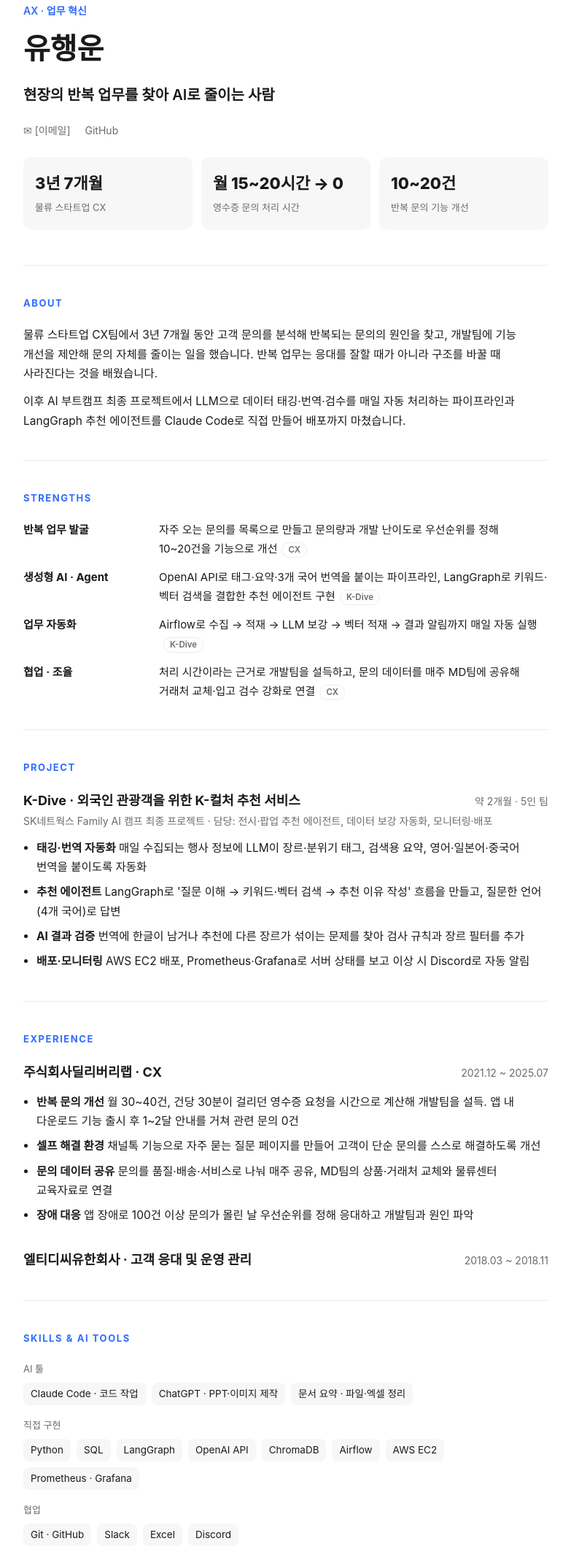
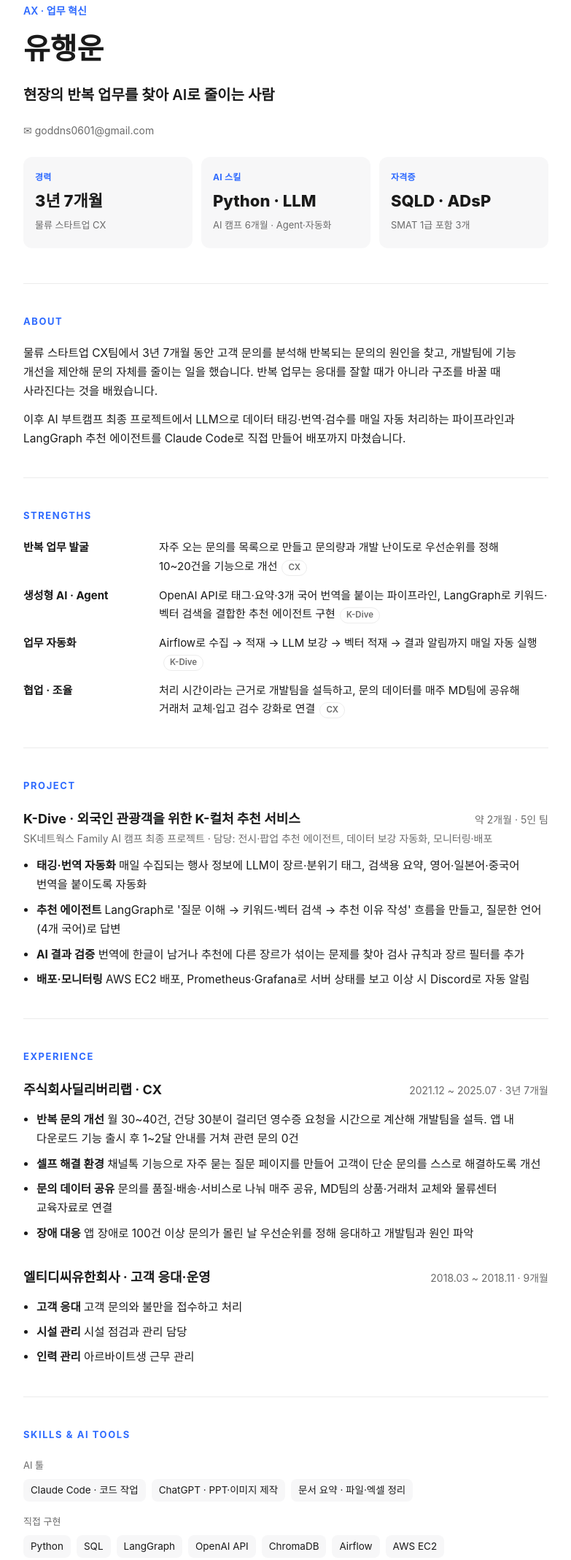
Before and after one commit to happyhippo-cmd/happyhippo-cmd.github.io, a plain HTML site: page index.html in a window 1280 px wide. Shown: the part 69-2206 px from the top of the page at 73% size, without its empty margins (248-1031 px from the left). Drawn offline with Linux system fonts and the light colour scheme; a web font is replaced by a local one.

Commit message:
이력서 업데이트: 이메일 추가, GitHub 링크 삭제, 상단 칸 경력·스킬·자격증으로 변경, 엘티디씨 경력 형식 통일
Co-Authored-By: Claude Opus 5.5 <noreply@anthropic.com>
Claude-Session: https://claude.ai/code/session_01U11s1v1NANb17M84b2icnH

```diff
--- a/index.html
+++ b/index.html
@@ -85,6 +85,7 @@
     .stats { grid-template-columns: 1fr; }
     .skill { grid-template-columns: 1fr; gap: 2px; }
   }
+  .stat small { display: block; font-size: 12px; font-weight: 700; color: var(--accent); margin-bottom: 4px; letter-spacing: .02em; }
 </style>
 </head>
 <body>
@@ -95,15 +96,13 @@
     <h1>유행운</h1>
     <p class="tagline">현장의 반복 업무를 찾아 AI로 줄이는 사람</p>
     <div class="contact">
-      <!-- 실제 연락처로 바꿔 주세요 -->
-      <a href="mailto:[이메일]">✉ [이메일]</a>
-      <a href="https://github.com/happyhippo-cmd">GitHub</a>
+      <a href="mailto:goddns0601@gmail.com">✉ goddns0601@gmail.com</a>
     </div>
 
     <div class="stats">
-      <div class="stat"><b>3년 7개월</b><span>물류 스타트업 CX</span></div>
-      <div class="stat"><b>월 15~20시간 → 0</b><span>영수증 문의 처리 시간</span></div>
-      <div class="stat"><b>10~20건</b><span>반복 문의 기능 개선</span></div>
+      <div class="stat"><small>경력</small><b>3년 7개월</b><span>물류 스타트업 CX</span></div>
+      <div class="stat"><small>AI 스킬</small><b>Python · LLM</b><span>AI 캠프 6개월 · Agent·자동화</span></div>
+      <div class="stat"><small>자격증</small><b>SQLD · ADsP</b><span>SMAT 1급 포함 3개</span></div>
     </div>
   </header>
 
@@ -145,7 +144,7 @@
     <div class="item">
       <div class="item-head">
         <h3>주식회사딜리버리랩 · CX</h3>
-        <span class="muted">2021.12 ~ 2025.07</span>
+        <span class="muted">2021.12 ~ 2025.07 · 3년 7개월</span>
       </div>
       <ul>
         <li><b>반복 문의 개선</b> 월 30~40건, 건당 30분이 걸리던 영수증 요청을 시간으로 계산해 개발팀을 설득. 앱 내 다운로드 기능 출시 후 1~2달 안내를 거쳐 관련 문의 0건</li>
@@ -156,9 +155,14 @@
     </div>
     <div class="item">
       <div class="item-head">
-        <h3>엘티디씨유한회사 · 고객 응대 및 운영 관리</h3>
-        <span class="muted">2018.03 ~ 2018.11</span>
+        <h3>엘티디씨유한회사 · 고객 응대·운영</h3>
+        <span class="muted">2018.03 ~ 2018.11 · 9개월</span>
       </div>
+      <ul>
+        <li><b>고객 응대</b> 고객 문의와 불만을 접수하고 처리</li>
+        <li><b>시설 관리</b> 시설 점검과 관리 담당</li>
+        <li><b>인력 관리</b> 아르바이트생 근무 관리</li>
+      </ul>
     </div>
   </section>
 
```
Also changed, not shown: lynens.html (+4 -3 lines).
